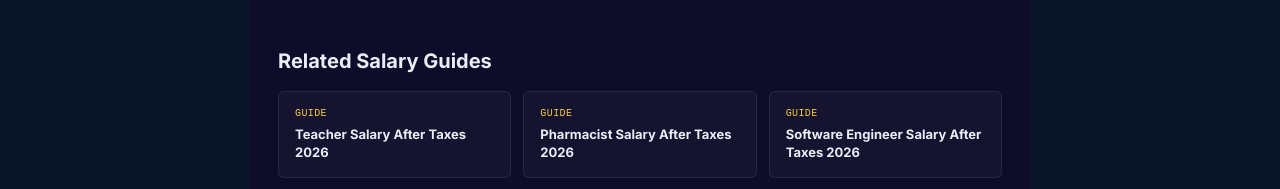
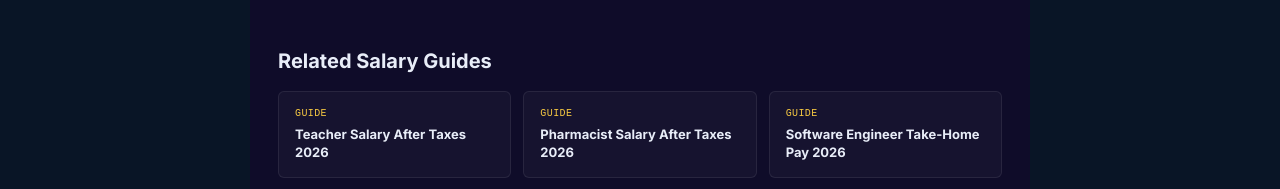
Before and after one commit to devqrcraft-ui/privatepaycheck, a Next.js app: page /blog/nurse-salary-after-taxes in a window 1280 px wide. Shown: the part 5380-5569 px from the top of the page. Built offline with nearby package versions, Linux system fonts and the light colour scheme.

Commit message:
fix: update internal link to correct software-engineer article, avoid redirect hop

```diff
--- a/src/app/blog/nurse-salary-after-taxes/page.tsx
+++ b/src/app/blog/nurse-salary-after-taxes/page.tsx
@@ -359,7 +359,7 @@ export default function Page() {
             {[
               ['/blog/teacher-salary-after-taxes', 'Teacher Salary After Taxes 2026', 'GUIDE'],
               ['/blog/pharmacist-salary-after-taxes', 'Pharmacist Salary After Taxes 2026', 'GUIDE'],
-              ['/blog/software-engineer-salary-after-taxes', 'Software Engineer Salary After Taxes 2026', 'GUIDE'],
+              ['/blog/software-engineer-take-home-pay', 'Software Engineer Take-Home Pay 2026', 'GUIDE'],
               ['/blog/75k-a-year-after-taxes', '$75K After Taxes 2026', 'CALCULATOR'],
               ['/blog/how-to-increase-take-home-pay', 'Increase Take-Home Pay', 'GUIDE'],
             ].map(([href, title, tag]) => (
```
